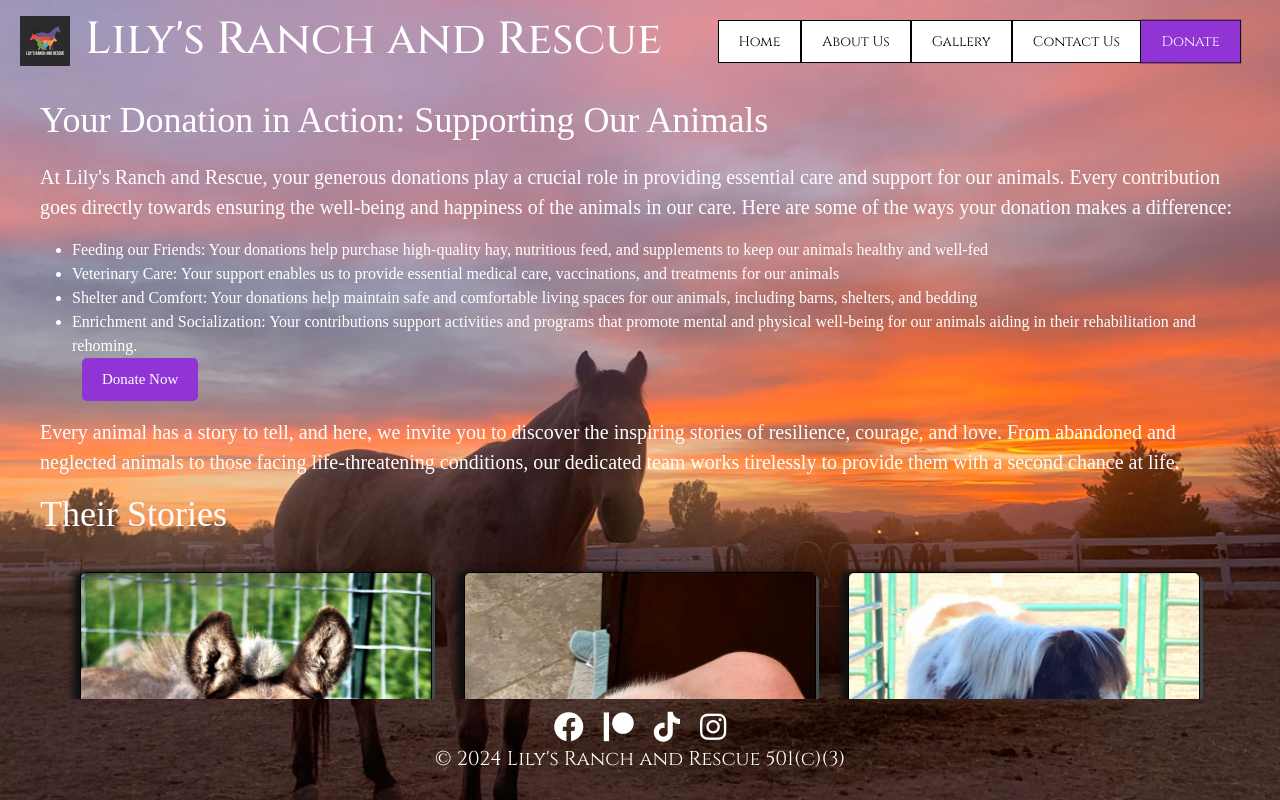
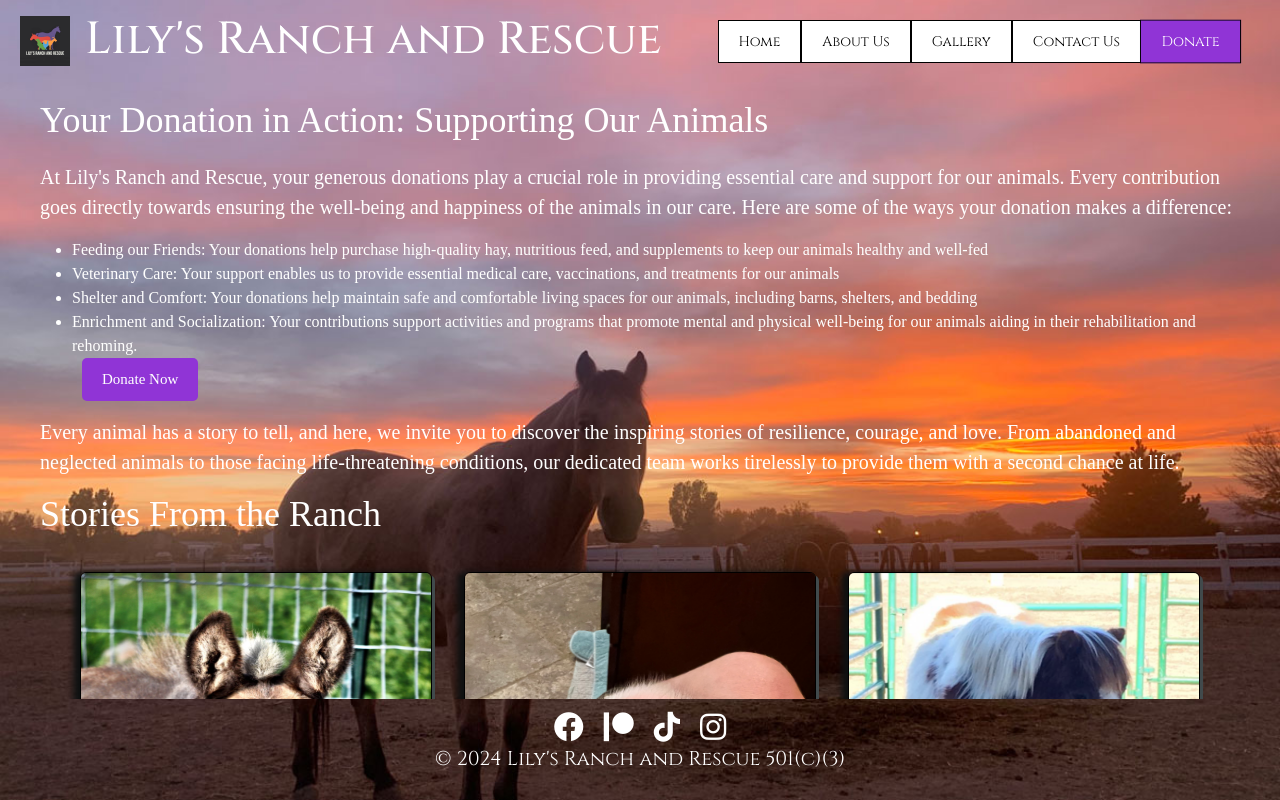
Before and after one commit to coltondane/ranch_rescue, a React (Vite) app in the folder animal-rescue/: page /donate in a window 1280 px wide. Built offline with nearby package versions, Linux system fonts and the light colour scheme; a web font is replaced by a local one.

Commit message:
better title

```diff
--- a/animal-rescue/src/pages/Donate.jsx
+++ b/animal-rescue/src/pages/Donate.jsx
@@ -102,7 +102,7 @@ function DisplayAnimals() {
             </p>
           </div>
           <div className='success-cards'>
-            <h1>Their Stories</h1>
+            <h1>Stories From the Ranch</h1>
             <div className='form-element'>
               {animals.map(animal => (
                   <AnimalCard key={animal.id} name={animal.name} image={animal.image} description={animal.description} />
```
